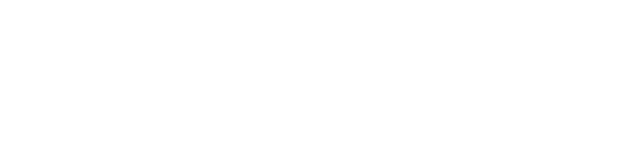
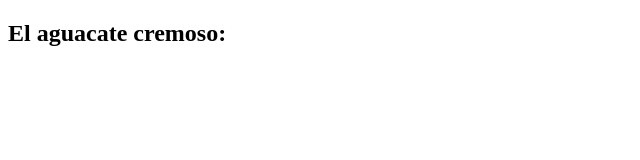
Before and after one commit to AlejoRo/Bandeja_paisa, a plain HTML site: page indexx.html in a window 1280 px wide. Shown: the whole page, without its empty margins (0-640 px from the left). Drawn offline with Linux system fonts and the light colour scheme.

Commit message:
la importancia del aguacate cremoso

```diff
--- a/indexx.html
+++ b/indexx.html
@@ -3,9 +3,11 @@
 <head>
     <meta charset="UTF-8">
     <meta name="viewport" content="width=device-width, initial-scale=1.0">
-    <title>Document</title>
+    <title>La importancia del aguacate</title>
 </head>
 <body>
-
+    <nav>
+        <h1>El aguacate cremoso:</h1>
+    </nav>
 </body>
 </html>
```
